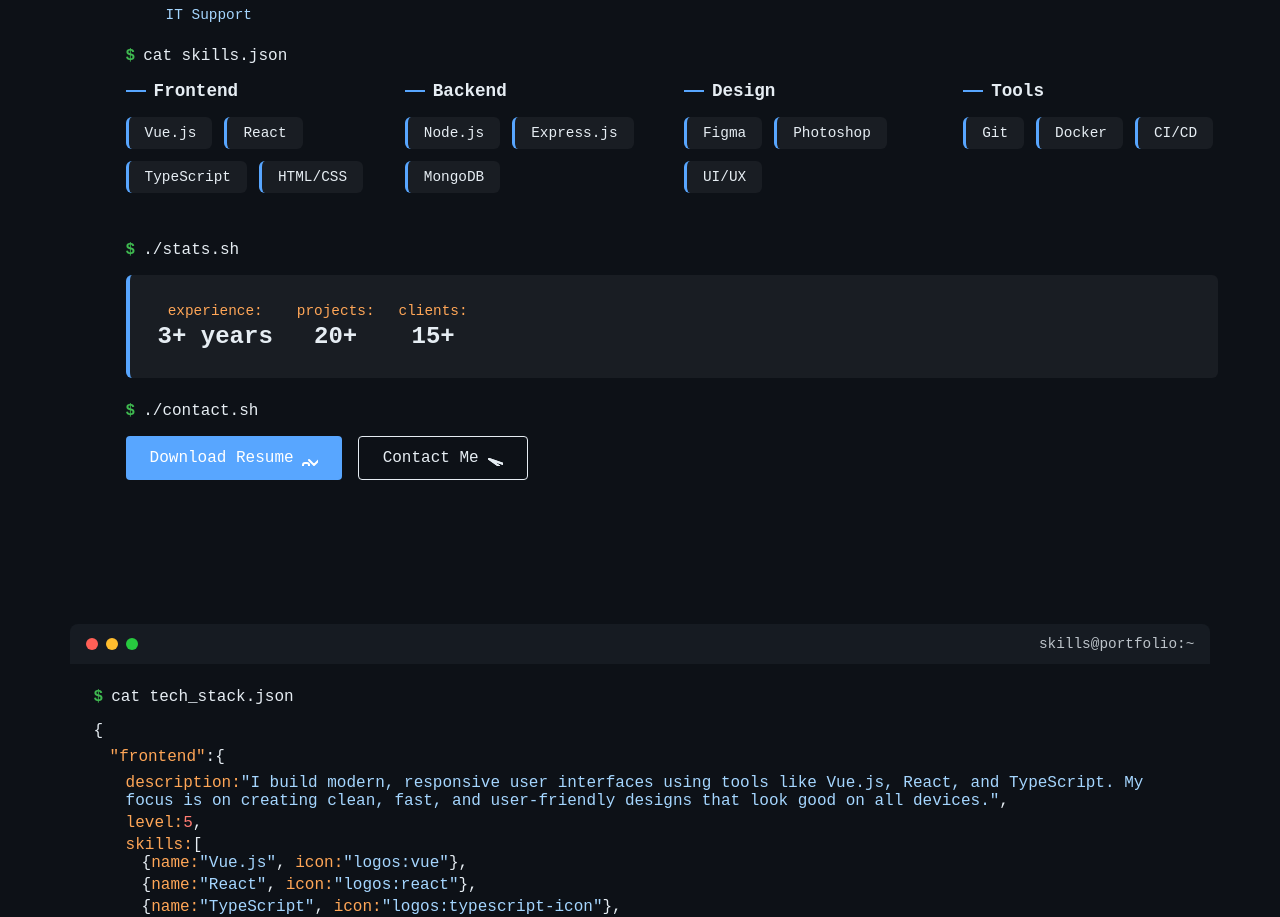
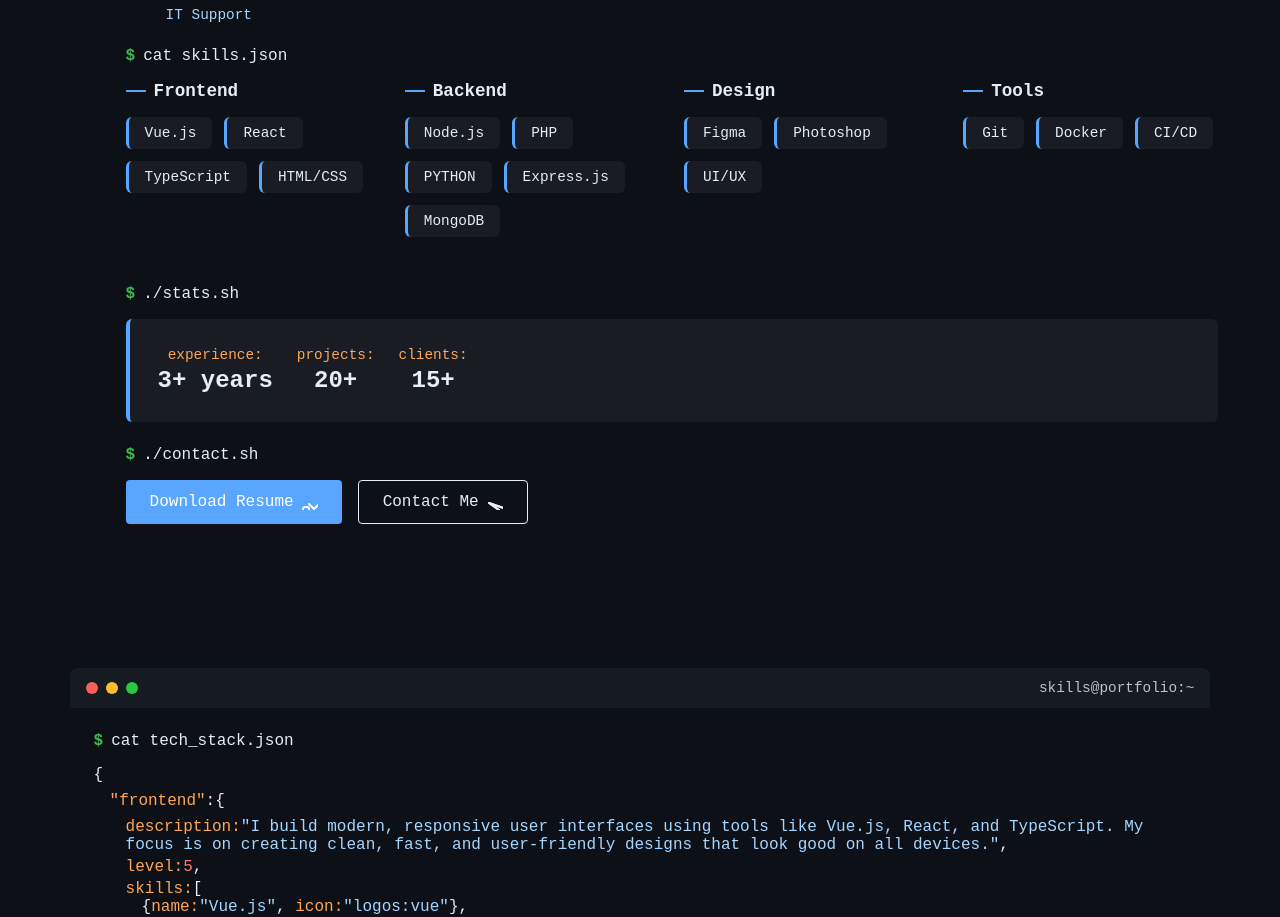
Before and after one commit to Njenga993/kspace, a Vue app: page / in a window 1280 px wide. Shown: the part 2024-2941 px from the top of the page. Built offline with nearby package versions, Linux system fonts and the light colour scheme.

Commit message:
changed the whole theme to a terminal like theme

```diff
--- a/src/components/About.vue
+++ b/src/components/About.vue
@@ -155,6 +155,8 @@
               <div class="category-title">Backend</div>
               <div class="skill-list">
                 <div class="skill-item">Node.js</div>
+                <div class="skill-item">PHP</div>
+                <div class="skill-item">PYTHON</div>
                 <div class="skill-item">Express.js</div>
                 <div class="skill-item">MongoDB</div>
               </div>
```
